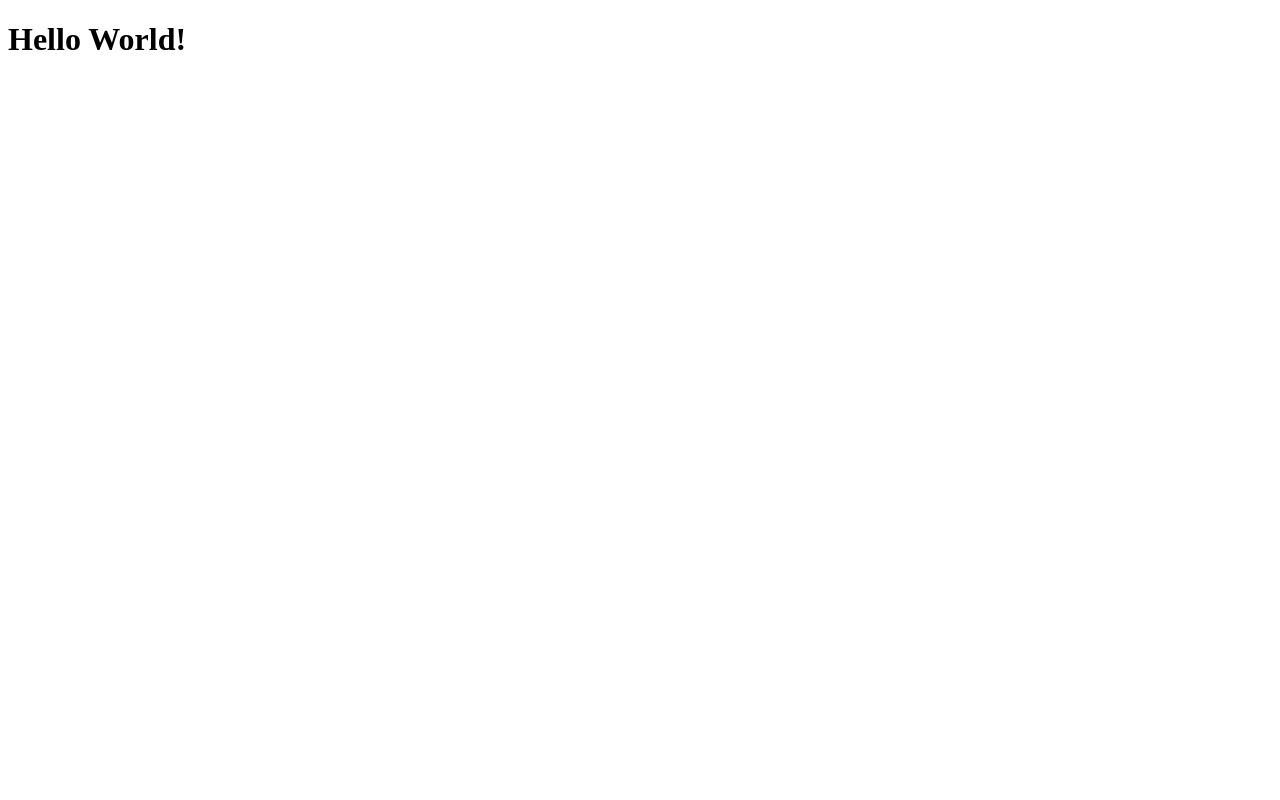
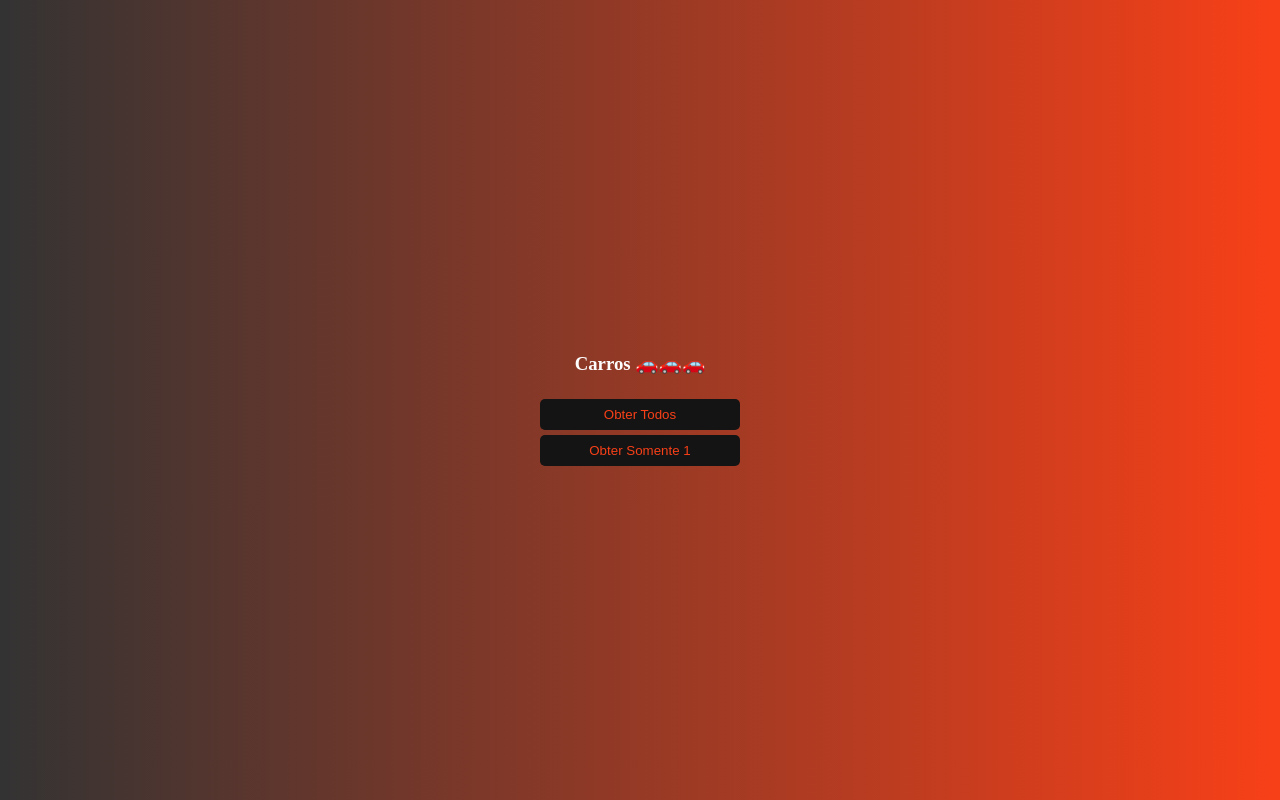
Before and after one commit to RodrigoSCoutinho/angular-repo, an Angular app: page / in a window 1280 px wide. Built offline with nearby package versions, Linux system fonts and the light colour scheme.

Commit message:
add the methods and function to get the API

```diff
--- /dev/null
+++ b/src/app/ICarros.ts
@@ -0,0 +1,5 @@
+export interface ICarro {
+    id?: number,
+    marca: string,
+    nome: string
+}
--- a/src/app/app.component.css
+++ b/src/app/app.component.css
@@ -0,0 +1,62 @@
+:host {
+    display: flex;
+    flex-direction: column;
+    align-items: center;
+    justify-content: center;
+    width: 100vw;
+    height: 100vh;
+    position: absolute;
+    left: 0;
+    top: 0;
+    background: linear-gradient(to right, #333333, #f84018);
+    padding: 0;
+    font-family: 'montserrat';
+  }
+
+  :host h3 {
+    color: rgb(253, 253, 253);
+  }
+
+  :host button {
+    min-width: 200px;
+    padding: 8px 10px;
+    border-radius: 5px;
+    border: none;
+    background-color: #141414;
+    color: #f84018;
+    cursor: pointer;
+    margin-top: 5px;
+  }
+
+
+
+
+/* :host{
+    display: flex;
+    flex-direction: column;
+    align-items: center;
+    justify-content: center;
+    width: 100vw;
+    height: 100vh;
+    position: absolute;
+    left: 0;
+    top: 0;
+    background: linear-gradient(to right, #333333, #f84018);
+    padding: 0;
+    font-family: 'montserrat';
+
+    h3{
+      color: rgb(253, 253, 253);
+    }
+
+    button{
+      min-width: 200px;
+      padding: 8px 10px;
+      border-radius: 5px;
+      border: none;
+      background-color: #141414;
+      color: #f84018;
+      cursor: pointer;
+      margin-top: 5px;
+    }
+  } */
--- a/src/app/app.component.html
+++ b/src/app/app.component.html
@@ -1 +1,3 @@
-<h1>Hello World!</h1>
+<h3>Carros 🚗🚗🚗 </h3>
+<button (click)="obterTodosCarros()">Obter Todos</button>
+<button (click)="obterSomenteUm()">Obter Somente 1</button>
--- a/src/app/app.component.ts
+++ b/src/app/app.component.ts
@@ -1,4 +1,5 @@
 import { Component } from '@angular/core';
+import { CarroService } from './carro.service';
 
 @Component({
   selector: 'app-root',
@@ -7,4 +8,18 @@ import { Component } from '@angular/core';
 })
 export class AppComponent {
   title = 'certificado-angular';
+
+  constructor(private carroService: CarroService){}
+
+  obterTodosCarros(){
+    this.carroService.obterTodos()
+    .then(carros => console.log(carros))
+    .catch(error => console.log(error));
+  }
+
+  obterSomenteUm(){
+    this.carroService.obterPorId(4)
+    .then(carros => console.log(carros))
+    .catch(error => console.log(error));
+  }
 }
--- a/src/app/app.module.ts
+++ b/src/app/app.module.ts
@@ -3,6 +3,7 @@ import { BrowserModule } from '@angular/platform-browser';
 
 import { AppRoutingModule } from './app-routing.module';
 import { AppComponent } from './app.component';
+import { HttpClientModule } from '@angular/common/http';
 
 @NgModule({
   declarations: [
@@ -10,7 +11,8 @@ import { AppComponent } from './app.component';
   ],
   imports: [
     BrowserModule,
-    AppRoutingModule
+    AppRoutingModule,
+    HttpClientModule
   ],
   providers: [],
   bootstrap: [AppComponent]
--- /dev/null
+++ b/src/app/carro.service.ts
@@ -0,0 +1,20 @@
+import { Injectable } from '@angular/core';
+import { HttpClient } from '@angular/common/http';
+import { API_PATH } from './environments/environment';
+import { ICarro } from './ICarros';
+
+@Injectable({
+  providedIn: 'root'
+})
+export class CarroService {
+
+  constructor(private httpclient: HttpClient) { }
+
+  obterTodos(){
+    return this.httpclient.get<ICarro[]>(`${API_PATH}Carros`).toPromise();
+  }
+
+  obterPorId(id: number){
+    return this.httpclient.get<ICarro>(`${API_PATH}Carros/${id}`).toPromise();
+  }
+}
--- /dev/null
+++ b/src/app/environments/environment.ts
@@ -0,0 +1,17 @@
+// This file can be replaced during build by using the `fileReplacements` array.
+// `ng build --prod` replaces `environment.ts` with `environment.prod.ts`.
+// The list of file replacements can be found in `angular.json`.
+
+export const environment = {
+    production: false
+  };
+
+  /*
+   * For easier debugging in development mode, you can import the following file
+   * to ignore zone related error stack frames such as `zone.run`, `zoneDelegate.invokeTask`.
+   *
+   * This import should be commented out in production mode because it will have a negative impact
+   * on performance if an error is thrown.
+   */
+  // import 'zone.js/dist/zone-error';  // Included with Angular CLI.
+  export const API_PATH = "http://localhost:3000/"
```
Also changed, not shown: 1 other file (tests, documents, lock files or other folders).
